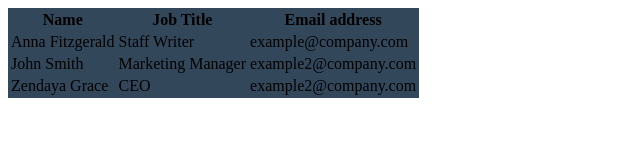
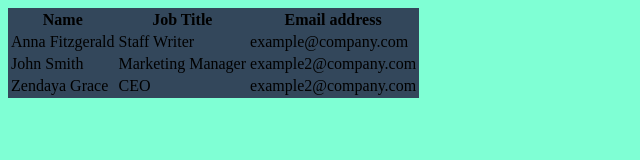
Before and after one commit to elliekhamneli/elliekhamneli.github.io, a plain HTML site: page index.html in a window 1280 px wide. Shown: the whole page, without its empty margins (0-640 px from the left). Drawn offline with Linux system fonts and the light colour scheme.

Commit message:
Update index.html

```diff
--- a/index.html
+++ b/index.html
@@ -1,5 +1,6 @@
 <!DOCTYPE html>
 <html>
+    <body style="background-color:aquamarine;"></body>
     <table style="background-color:#33475b">
         <tr>
         <th>Name</th>
```
